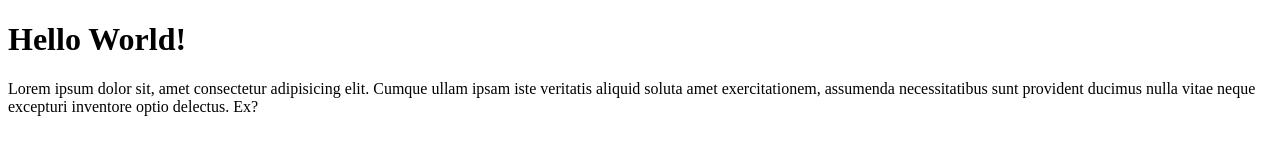
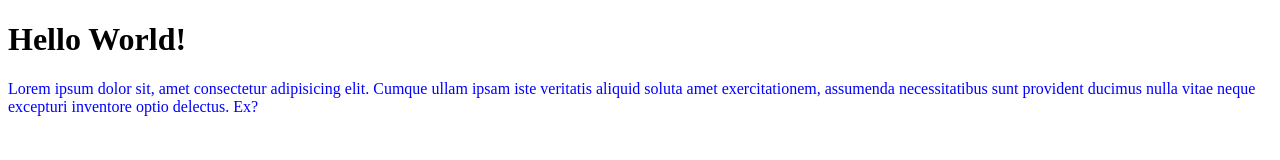
Before and after one commit to its-lahiru/Test, a plain HTML site: page index.html in a window 1280 px wide. Drawn offline with Linux system fonts and the light colour scheme.

Commit message:
Added text color

```diff
--- a/index.html
+++ b/index.html
@@ -8,6 +8,6 @@
 </head>
 <body>
     <h1>Hello World!</h1>
-    <p>Lorem ipsum dolor sit, amet consectetur adipisicing elit. Cumque ullam ipsam iste veritatis aliquid soluta amet exercitationem, assumenda necessitatibus sunt provident ducimus nulla vitae neque excepturi inventore optio delectus. Ex?</p>
+    <p style="color:blue">Lorem ipsum dolor sit, amet consectetur adipisicing elit. Cumque ullam ipsam iste veritatis aliquid soluta amet exercitationem, assumenda necessitatibus sunt provident ducimus nulla vitae neque excepturi inventore optio delectus. Ex?</p>
 </body>
 </html>
```
